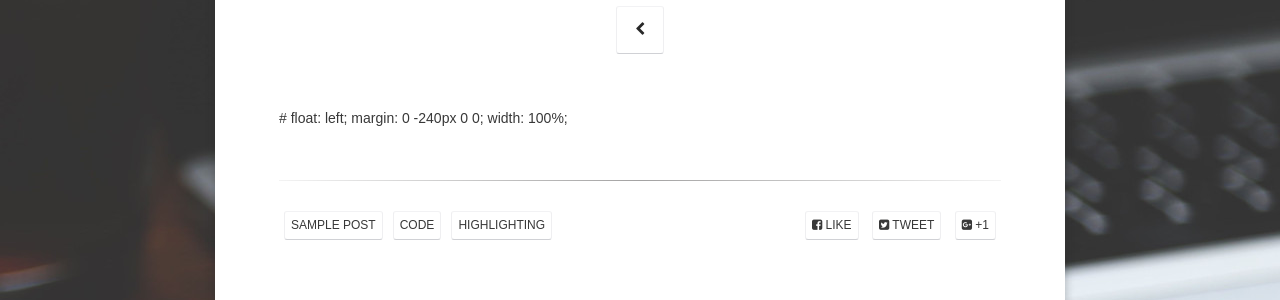
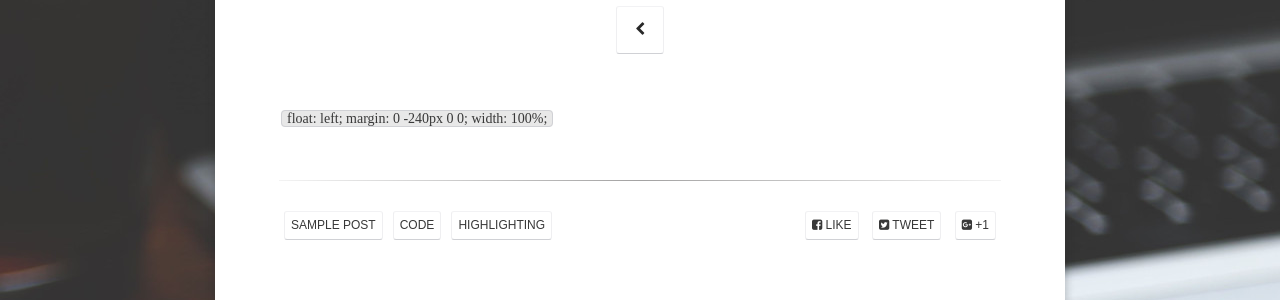
Before and after one commit to MatthewChen/siri.repo, a Jekyll site: the page built from _posts/2013-08-16-code-highlighting-post.md, in a window 1280 px wide. Shown: the part 264-564 px from the top of the page. Built offline with Jekyll 4.4.1, drawn with Linux system fonts in a browser that asks for light colours; some web fonts are replaced; comment, search, counter and statistics services are not loaded.

Commit message:
Update 2013-08-16-code-highlighting-post.md

```diff
--- a/_posts/2013-08-16-code-highlighting-post.md
+++ b/_posts/2013-08-16-code-highlighting-post.md
@@ -6,8 +6,8 @@ excerpt: "Demo post displaying the various ways of highlighting code in Markdown
 tags: [sample post, code, highlighting]
 comments: true
 ---
-
-#
+<code>
     float: left;
     margin: 0 -240px 0 0;
     width: 100%;
+</code>
```
